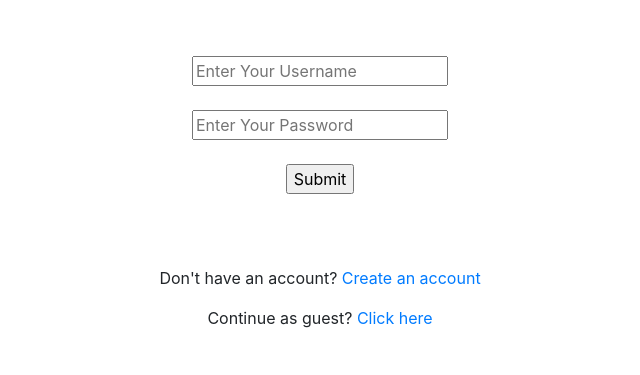
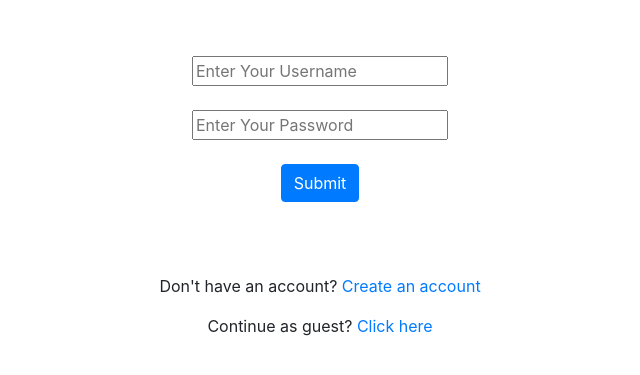
Before and after one commit to tekkosu/TheBusyBeavers, a Flask app: page /login in a window 1280 px wide. Shown: the part 222-597 px from the top of the page, without its empty margins (320-960 px from the left). Run offline with Flask 2, Linux system fonts and the light colour scheme; some libraries are stand-ins or nearby versions; some web fonts are replaced.

Commit message:
Add files via upload

```diff
--- a/ethicalEats/templates/login.html
+++ b/ethicalEats/templates/login.html
@@ -19,7 +19,7 @@
                 <br><br>
                 <input id="password" name="password" type="text" placeholder="Enter Your Password" class="textbox">
                 <br><br>
-                <input type="submit" value="Submit">
+                <input class="btn btn-primary" type="submit" value="Submit">
             </form></br></br></br>
         <p class="bottom">Don't have an account?  <a class="bottom" href="/createAccount"> Create an account</a></p>
 		<p class="bottom">Continue as guest?  <a class="bottom" href="/index"> Click here</a></p>
```
